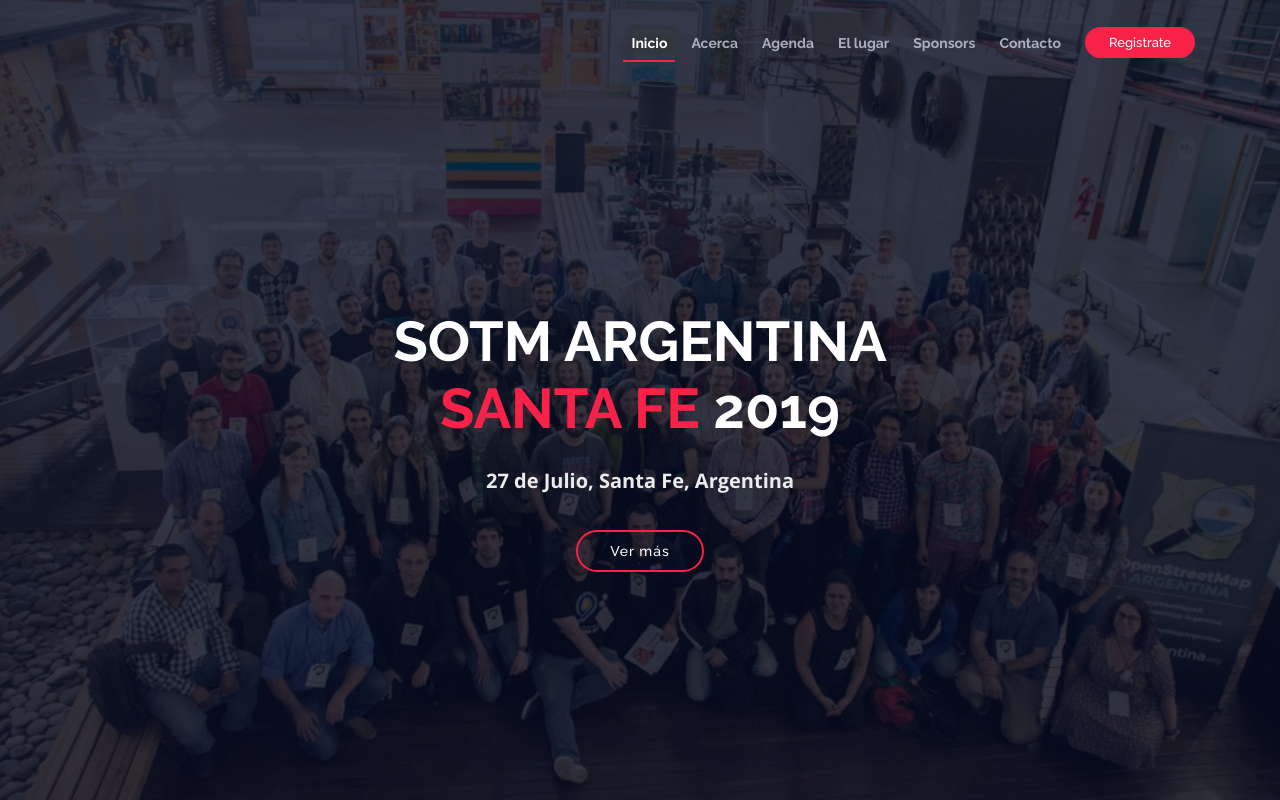
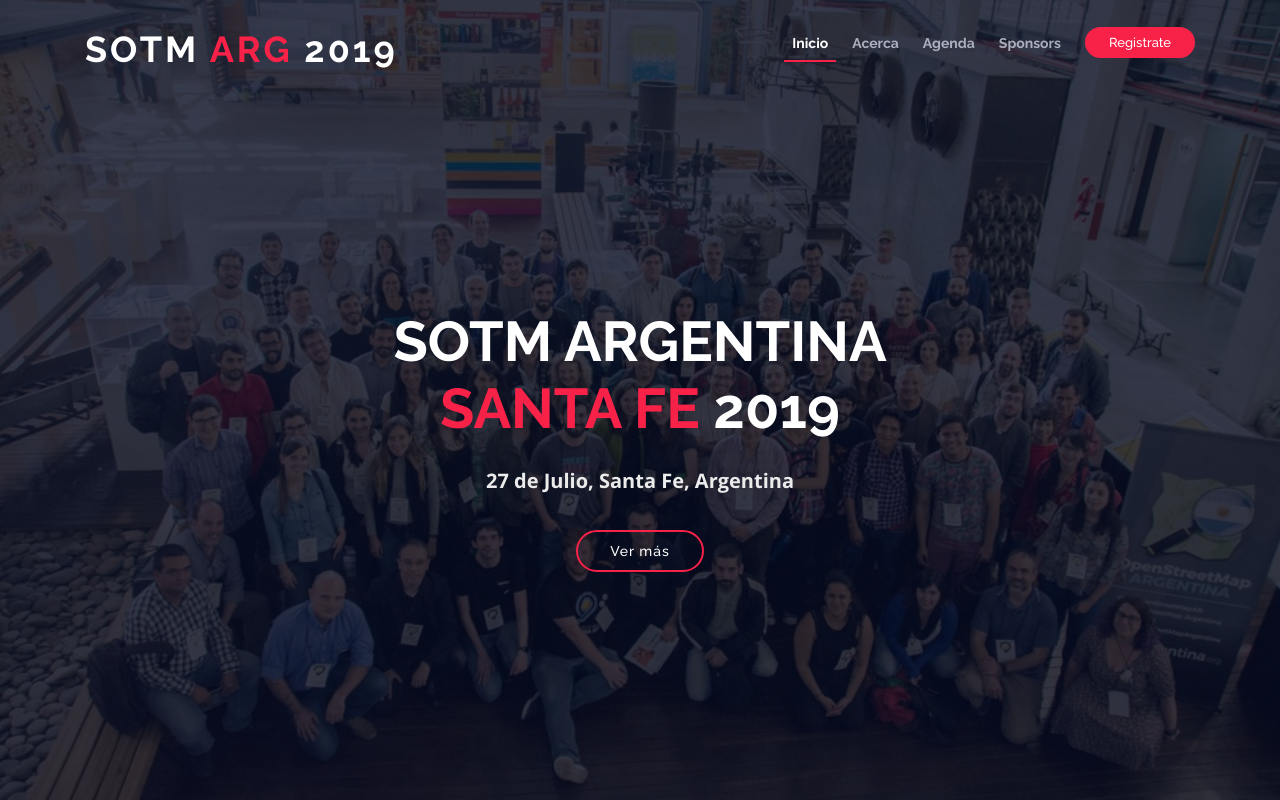
Before and after one commit to osm-ar/sotm-ar-2019, a plain HTML site: page index.html in a window 1280 px wide. Shown: the top 800 px of the page. Drawn offline with nearby package versions, Linux system fonts and the light colour scheme.

Commit message:
Actualizo navbar

```diff
--- a/index.html
+++ b/index.html
@@ -54,8 +54,8 @@
 
       <div id="logo" class="pull-left">
         <!-- Uncomment below if you prefer to use a text logo -->
-        <!-- <h1><a href="#main">C<span>o</span>nf</a></h1>-->
-        <a href="#intro" class="scrollto"><!--<img src="img/logo.png" alt="" title="">--></a>
+        <h1><a href="#main">SotM <span>ARG</span> 2019</a></h1>
+        <!--<a href="#intro" class="scrollto"><img src="img/logo.png" alt="" title=""></a>-->
       </div>
 
       <nav id="nav-menu-container">
@@ -64,11 +64,11 @@
           <li><a href="#about">Acerca</a></li>
           <!--<li><a href="#speakers">Disertantes</a></li>-->
           <li><a href="#schedule">Agenda</a></li>
-          <li><a href="#venue">El lugar</a></li>
+          <!--<li><a href="#venue">El lugar</a></li>-->
           <!--<li><a href="#hotels">Hotels</a></li>-->
           <!--<li><a href="#gallery">Galería</a></li>-->
           <li><a href="#supporters">Sponsors</a></li>
-          <li><a href="#contact">Contacto</a></li>
+          <!--<li><a href="#contact">Contacto</a></li>-->
           <li class="buy-tickets"><a href="#">Registrate</a></li>
         </ul>
       </nav><!-- #nav-menu-container -->
```
